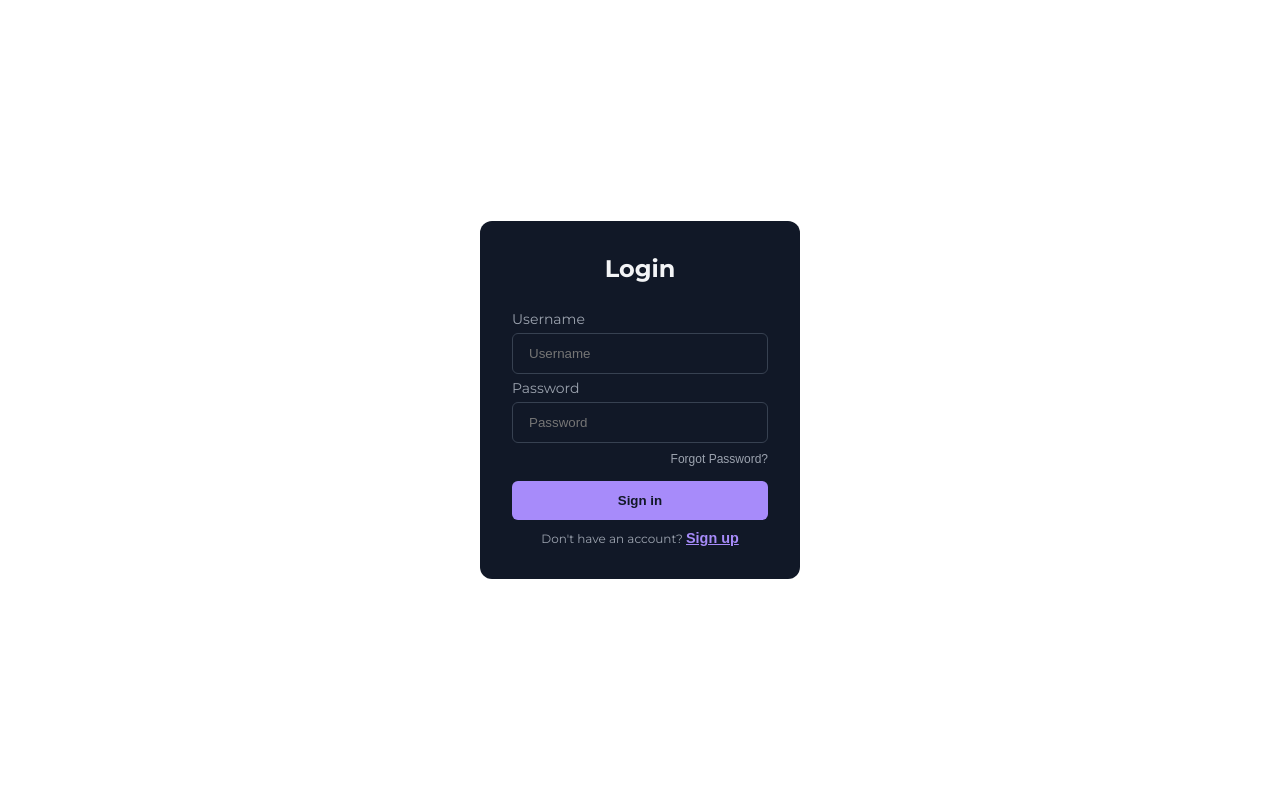
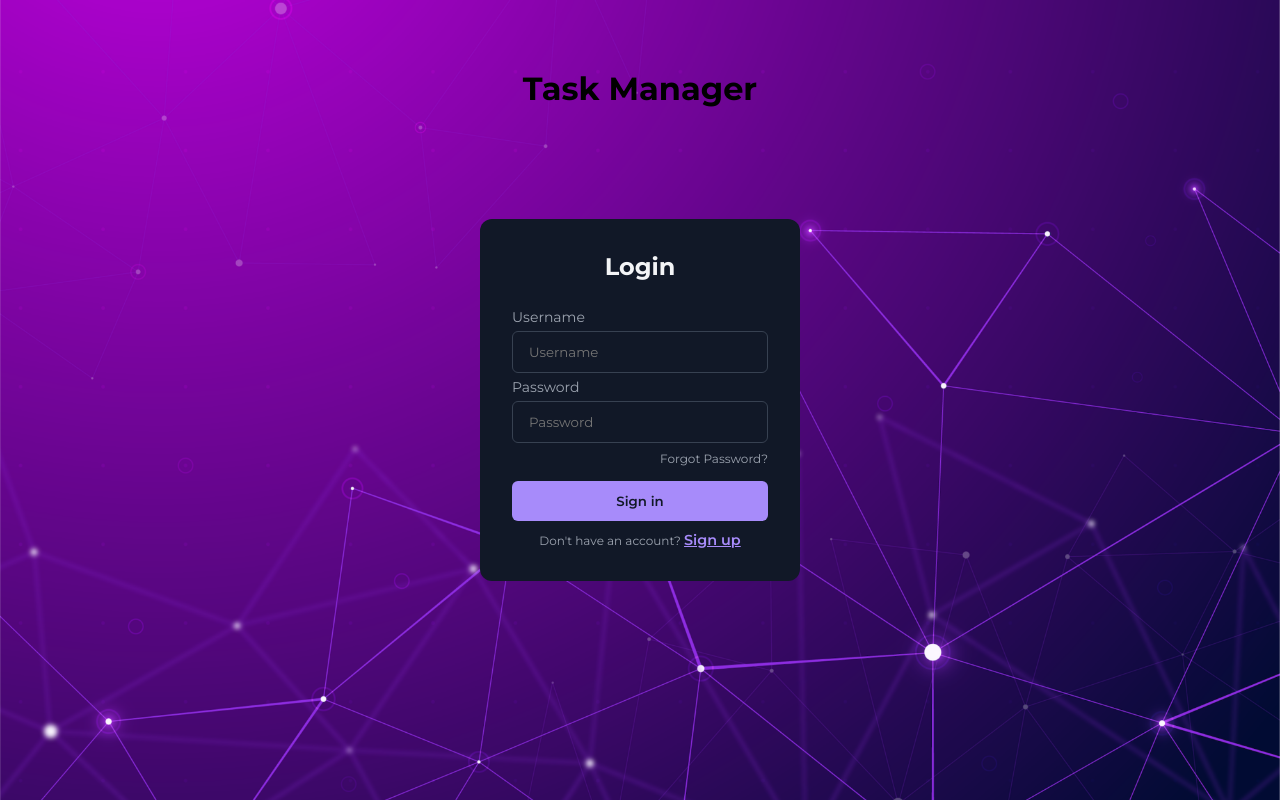
Before and after one commit to Gulverda/TaskManager, a React (Create React App) app in the folder frontend/: page /addtask in a window 1280 px wide. Built offline with nearby package versions, Linux system fonts and the light colour scheme.

Commit message:
Added BG and change tasks

```diff
--- a/frontend/src/App.css
+++ b/frontend/src/App.css
@@ -1,38 +1,24 @@
-.App {
-  text-align: center;
+*{
+  font-family: "Montserrat", sans-serif;
 }
 
-.App-logo {
-  height: 40vmin;
-  pointer-events: none;
+/* body{
+  margin: 0;
+  padding: 0;
+  background-color: rgba(17, 24, 39, 1);
+  color: rgba(243, 244, 246, 1);
+} */
+
+
+.absolute{
+  display: flex;
+  justify-content: center;
+  position: absolute;
+  top: -150px;
 }
 
-@media (prefers-reduced-motion: no-preference) {
-  .App-logo {
-    animation: App-logo-spin infinite 20s linear;
-  }
+.relative{
+  position: relative;
+  display: flex;
+  justify-content: center;
 }
-
-.App-header {
-  background-color: #282c34;
-  min-height: 100vh;
-  display: flex;
-  flex-direction: column;
-  align-items: center;
-  justify-content: center;
-  font-size: calc(10px + 2vmin);
-  color: white;
-}
-
-.App-link {
-  color: #61dafb;
-}
-
-@keyframes App-logo-spin {
-  from {
-    transform: rotate(0deg);
-  }
-  to {
-    transform: rotate(360deg);
-  }
-}
--- a/frontend/src/App.js
+++ /dev/null
@@ -1,74 +0,0 @@
-import React, { useState } from 'react';
-import { Route, Routes, useNavigate } from 'react-router-dom';
-// import Signup from './components/Signup';
-import Login from './components/Login';
-import Signout from './components/Signout';
-import AddTask from './components/AddTask';
-import TaskList from './components/TaskList';
-
-function App() {
-  const [token, setToken] = useState('');
-  const navigate = useNavigate();
-
-  const handleAddTaskClick = () => {
-    navigate('/addtask');
-  };
-
-  return (
-    <div>
-      <Routes>
-        {/* Default route */}
-        <Route
-          path="/"
-          element={
-            token ? (
-              <div>
-                <button className="button" onClick={handleAddTaskClick}>Add Task</button>
-                <TaskList token={token} />
-                <Signout token={token} setToken={setToken} />
-              </div>
-            ) : (
-              <Login setToken={setToken} />
-            )
-          }
-        />
-
-        {/* Sign out route */}
-        <Route
-          path="/signout"
-          element={<Signout token={token} setToken={setToken} />}
-        />
-
-        {/* Add task route */}
-        <Route
-          path="/addtask"
-          element={
-            token ? (
-              <AddTask token={token} />
-            ) : (
-              <Login setToken={setToken} />
-            )
-          }
-        />
-
-        {/* Profile route */}
-        <Route
-          path="/profile"
-          element={
-            token ? (
-              <div>
-                <button className="button" onClick={handleAddTaskClick}>Add Task</button>
-                <TaskList token={token} />
-                <Signout token={token} setToken={setToken} />
-              </div>
-            ) : (
-              <Login setToken={setToken} />
-            )
-          }
-        />
-      </Routes>
-    </div>
-  );
-}
-
-export default App;
--- /dev/null
+++ b/frontend/src/App.jsx
@@ -0,0 +1,16 @@
+import React from 'react';
+import AppRoutes from './Routes/AppRoutes'; // Renamed to 'AppRoutes'
+import './App.css';
+
+function App() {
+  return (
+    <>
+      <div className="relative">
+        <h1 className="absolute">Task Manager</h1>
+      </div>
+      <AppRoutes />
+    </>
+  );
+}
+
+export default App;
--- a/frontend/src/CSS/Form.css
+++ b/frontend/src/CSS/Form.css
@@ -8,7 +8,10 @@ body{
     display: flex;
     justify-content: center;
     align-items: center;
-    height: 100vh;
+    height: 100dvh;
+    background-image: url(../assets//R\ \(5\).png);
+    background-size: cover;
+    background-repeat: no-repeat;
 }
 
 .for_grid{
--- /dev/null
+++ b/frontend/src/Routes/AppRoutes.jsx
@@ -0,0 +1,69 @@
+import React, { useState } from 'react';
+import { Route, Routes, useNavigate } from 'react-router-dom';
+import Login from '../components/Login';
+import Signout from '../components/Signout';
+import AddTask from '../components/AddTask';
+import TaskList from '../components/TaskList';
+
+function AppRoutes() {
+  const [token, setToken] = useState('');
+  const navigate = useNavigate();
+
+  const handleAddTaskClick = () => {
+    navigate('/addtask');
+  };
+
+  return (
+    <div>
+      <Routes>
+        <Route
+          path="/"
+          element={
+            token ? (
+              <div>
+                <button className="button" onClick={handleAddTaskClick}>Add Task</button>
+                <TaskList token={token} />
+                <Signout token={token} setToken={setToken} />
+              </div>
+            ) : (
+              <Login setToken={setToken} />
+            )
+          }
+        />
+
+        <Route
+          path="/signout"
+          element={<Signout token={token} setToken={setToken} />}
+        />
+
+        <Route
+          path="/addtask"
+          element={
+            token ? (
+              <AddTask token={token} />
+            ) : (
+              <Login setToken={setToken} />
+            )
+          }
+        />
+
+        <Route
+          path="/profile"
+          element={
+            token ? (
+              <div>
+                <button className="button" onClick={handleAddTaskClick}>Add Task</button>
+                <TaskList token={token} />
+                <Signout token={token} setToken={setToken} />
+              </div>
+            ) : (
+              <Login setToken={setToken} />
+            )
+          }
+        />
+      </Routes>
+    </div>
+  );
+}
+
+export default AppRoutes; // Renamed export
```
Also changed, not shown: frontend/src/assets/R (5).png (added).
